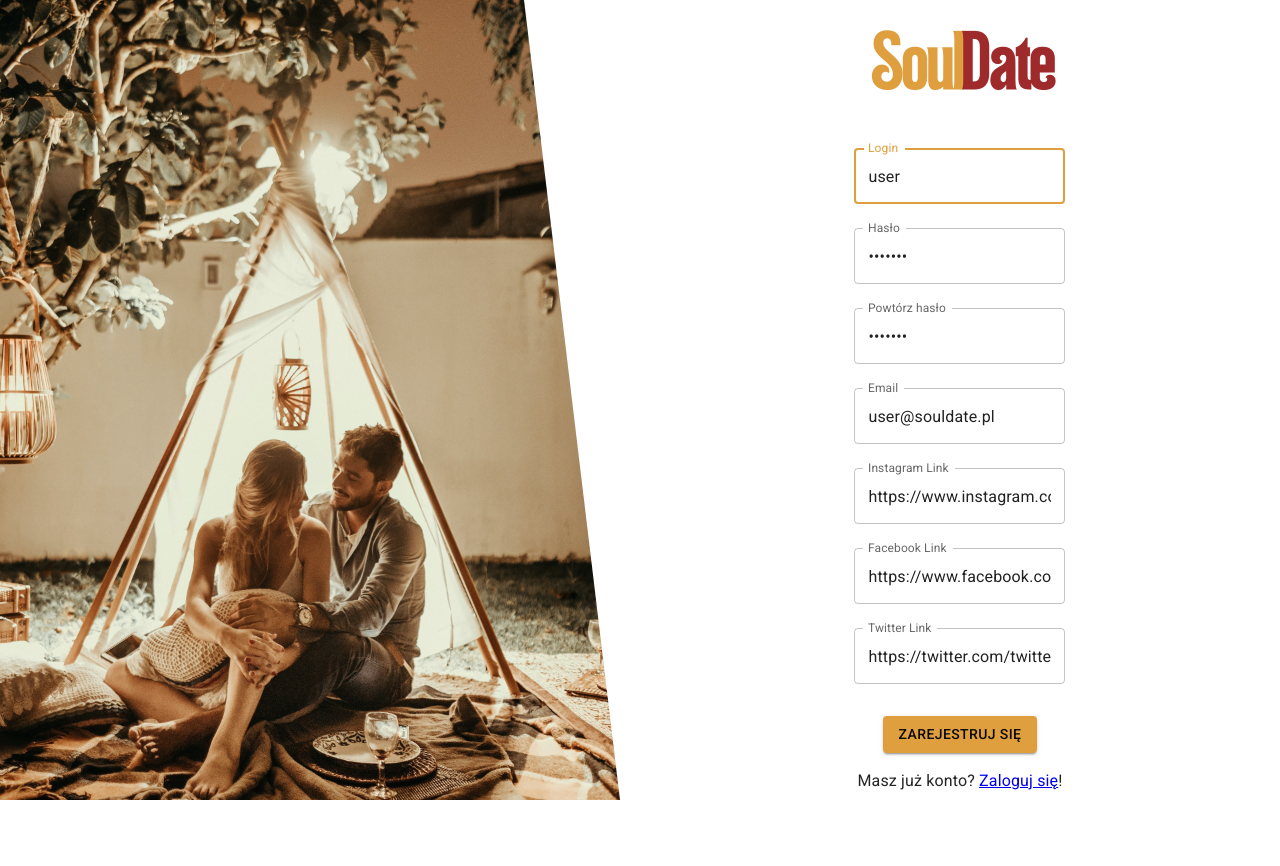
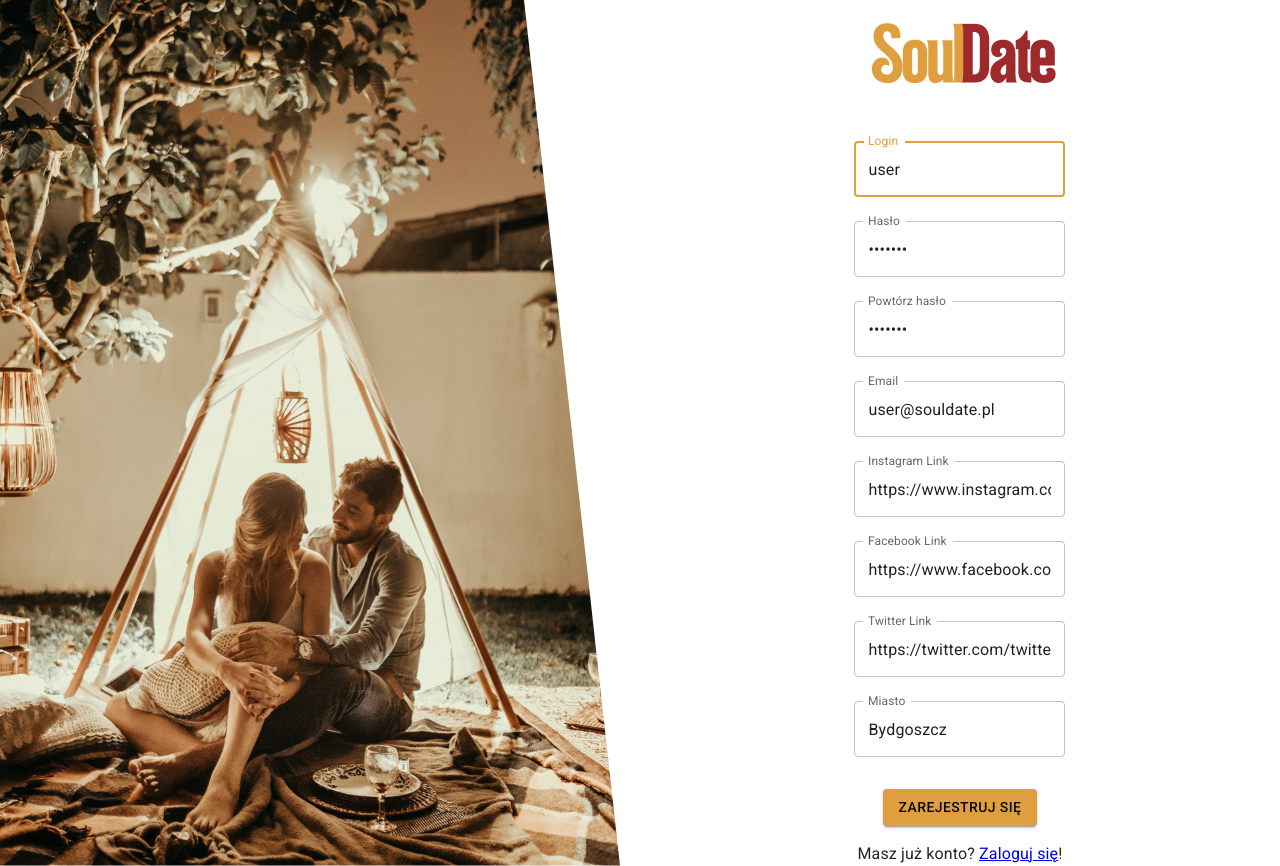
Before and after one commit to dawid-bobowski/souldate, a React (Vite) app: page /register in a window 1280 px wide. Before the commit the page ends 800 px from the top, so only its background shows below. Built offline with nearby package versions, Linux system fonts and the light colour scheme; a web font is replaced by a local one.

Commit message:
City added db/fe/be

```diff
--- a/src/app/constants.ts
+++ b/src/app/constants.ts
@@ -5,3 +5,4 @@ export const DEFAULT_EMAIL: string = 'user@souldate.pl';
 export const DEFAULT_INSTALINK: string = 'https://www.instagram.com/instagram/';
 export const DEFAULT_FBLINK: string = 'https://www.facebook.com/facebook';
 export const DEFAULT_TWITTERLINK: string = 'https://twitter.com/twitter';
+export const DEFAULT_CITY: string = 'Bydgoszcz';
--- a/src/components/pages/Register.tsx
+++ b/src/components/pages/Register.tsx
@@ -2,7 +2,7 @@ import axios from 'axios';
 import { useState } from 'react';
 import { Link, useNavigate } from 'react-router-dom';
 import { Box, Button, Grid, TextField, Typography } from '@mui/material';
-import { API_SERVER, DEFAULT_EMAIL, DEFAULT_PASSWORD, DEFAULT_USER, DEFAULT_INSTALINK, DEFAULT_FBLINK, DEFAULT_TWITTERLINK } from '../../app/constants';
+import { API_SERVER, DEFAULT_EMAIL, DEFAULT_PASSWORD, DEFAULT_USER, DEFAULT_INSTALINK, DEFAULT_FBLINK, DEFAULT_TWITTERLINK, DEFAULT_CITY } from '../../app/constants';
 import LoginImage from '../../assets/jonathan-borba-couple.jpg';
 import Logo from '../../assets/souldate-logo.png';
 import './Register.css';
@@ -16,6 +16,7 @@ function Register(): JSX.Element {
   const [iglink, setIglink] = useState<string>(DEFAULT_INSTALINK);
   const [fblink, setFblink] = useState<string>(DEFAULT_FBLINK);
   const [ttlink, setTtlink] = useState<string>(DEFAULT_TWITTERLINK);
+  const [city, setCity] = useState<string>(DEFAULT_CITY);
 
   async function handleRegister(): Promise<void> {
     await axios
@@ -26,6 +27,7 @@ function Register(): JSX.Element {
         iglink,
         fblink,
         ttlink,
+        city,
       })
       .then((result) => {
         if (result.status === 201) {
@@ -174,6 +176,15 @@ function Register(): JSX.Element {
             value={ttlink}
             onChange={(event) => setTtlink(event.target.value)}
           />
+          <TextField
+            margin='normal'
+            name='city'
+            label='Miasto'
+            id='city'
+            autoComplete='city'
+            value={city}
+            onChange={(event) => setCity(event.target.value)}
+          />
           <Button
             type='button'
             variant='contained'
--- a/src/components/pages/YourMatch.tsx
+++ b/src/components/pages/YourMatch.tsx
@@ -1,7 +1,7 @@
 import { useEffect } from 'react';
 import axios from 'axios';
 import { useAppSelector } from '../../app/hooks';
-import { Grid } from '@mui/material';
+import { Box,Grid } from '@mui/material';
 import { PageTitle } from '../common';
 import { API_SERVER } from '../../app/constants';
 import '../../App.css';
@@ -45,14 +45,20 @@ function YourMatch(): JSX.Element {
       id='dashboard-container'
       sx={styles.grid}
     >
-      <PageTitle title='TWOJA BRATNIA DUSZA' />
-      <h2>Cześć {username}, Twoja bratnia dusza wskazana przez nasz algorytm to: </h2>
-      <h2>NAWIĄŻ KONTAKT Z TWOJĄ BRATNIĄ DUSZĄ</h2>
-      <h2>1. Avatar + Nazwa + Email</h2>
-      <h2>2. Avatar + Nazwa + Email</h2>
-      <h2>3. Avatar + Nazwa + Email</h2>
-      <h2>4. Avatar + Nazwa + Email</h2>
-      <h2>5. Avatar + Nazwa + Email</h2>
+      <Box
+          id='soulmate-frame'
+          sx={{
+            ...styles.soulMate,
+            justifyContent: 'center',
+          }}
+      >
+        <PageTitle title='TWOJA BRATNIA DUSZA' />
+        <h2>Cześć {username}, Twoje bratnie dusze wskazane przez nasz algorytm to: </h2>
+        <h2>NAWIĄŻ KONTAKT Z TWOJĄ BRATNIĄ DUSZĄ</h2>
+        <h2>1. Username + Sociale</h2>
+        <h2>2. Username + Sociale</h2>
+        <h2>3. Username + Sociale</h2>
+        </Box>
     </Grid>
   );
 }
@@ -69,4 +75,18 @@ const styles = {
     backgroundColor: 'rgb(224,159,62)',
     background: 'radial-gradient(circle, rgba(224,159,62,1) 0%, rgba(158,42,43,1) 100%)',
   },
+  soulMate: {
+    display: 'flex',
+    flexDirection: 'column',
+    alignItems: 'center',
+    gap: { sm: '1rem' },
+    backgroundColor: 'common.white',
+    color: 'common.darkGrey',
+    borderRadius: '1rem',
+    padding: '2rem',
+    fontSize: '0.8rem',
+    textAlign: 'center',
+    marginTop: '2rem',
+    boxShadow: '0px 0px 15px -5px rgba(10, 10, 10, 1)',
+  },
 };
```
Also changed, not shown: 2 other files (tests, documents, lock files or other folders).
